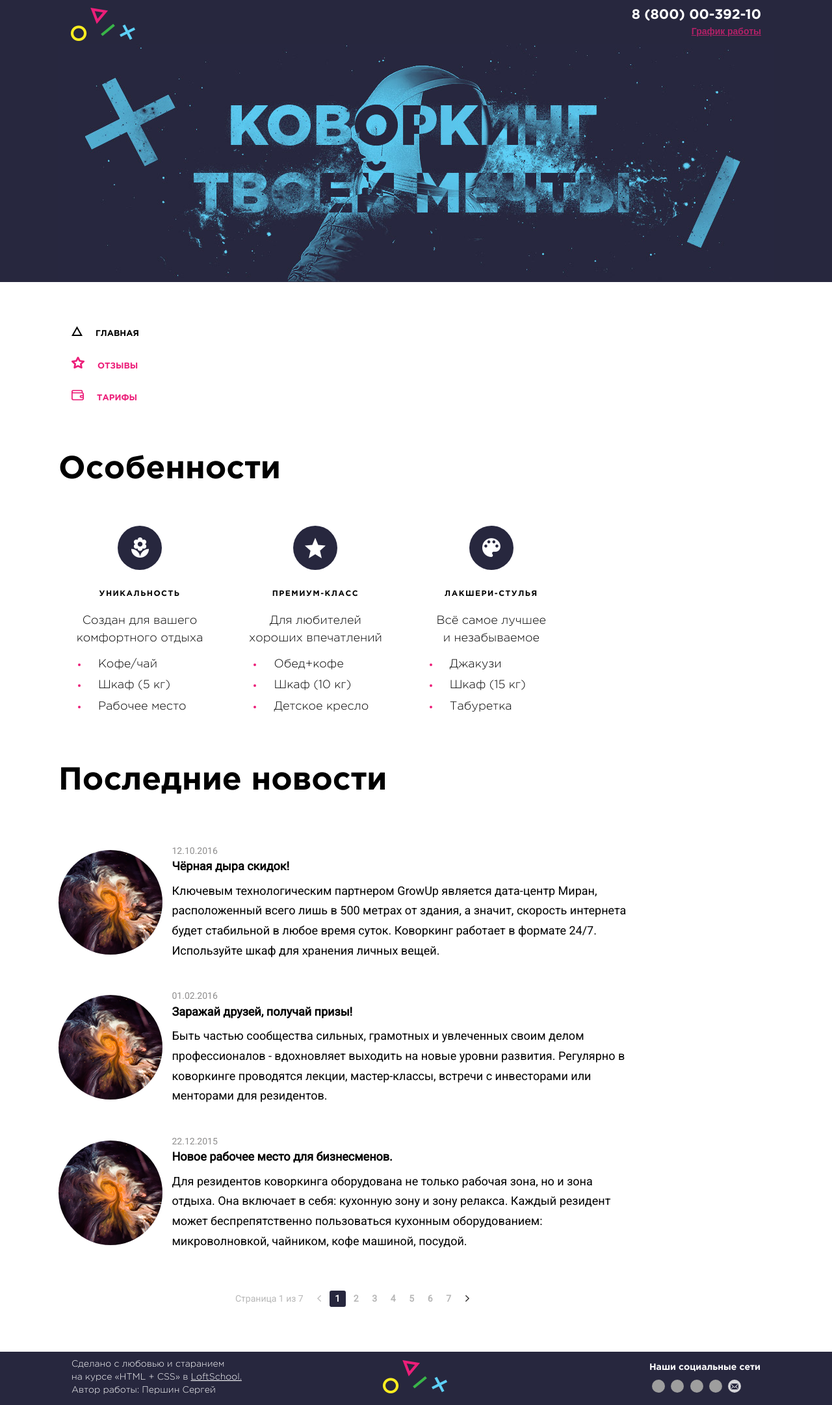
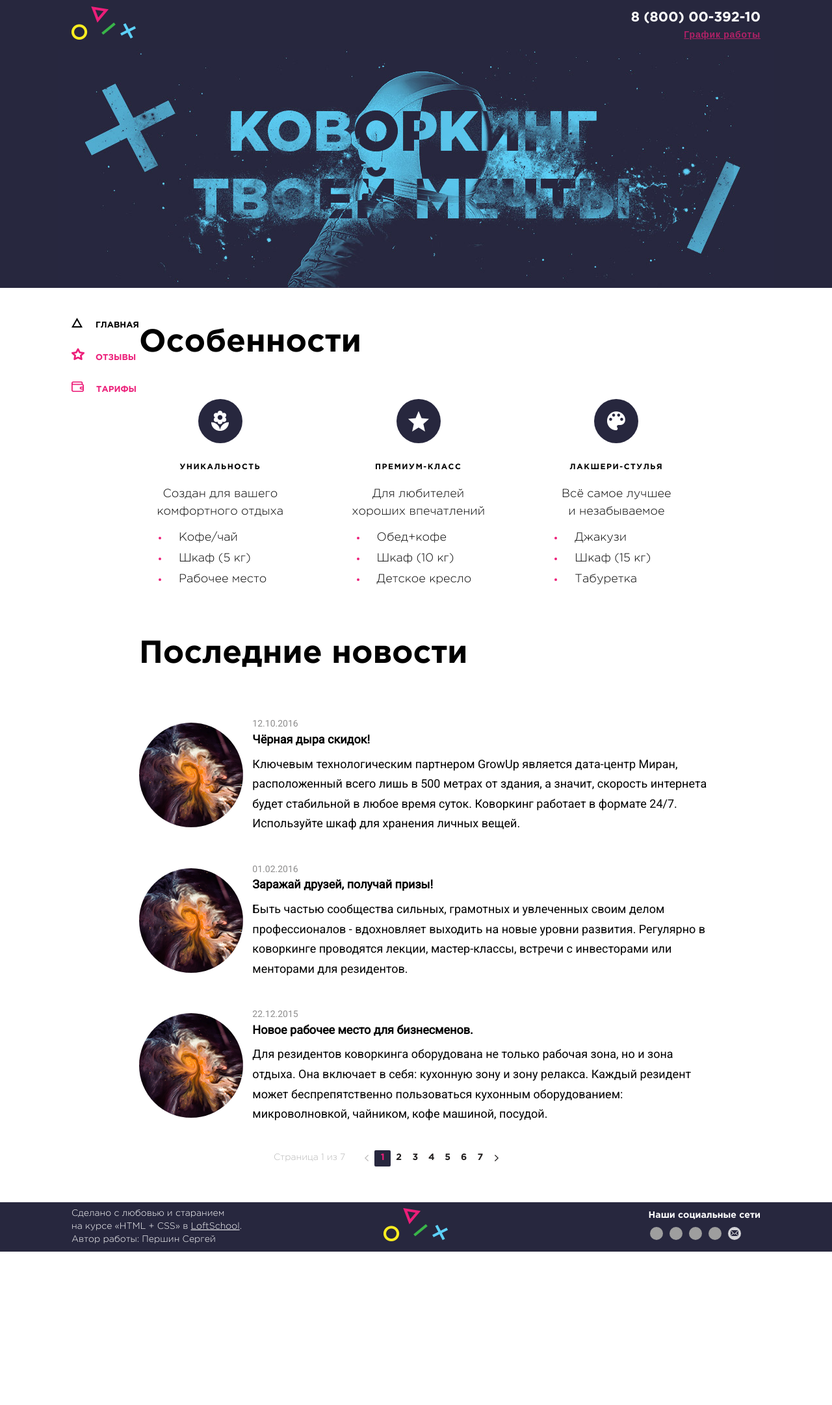
Before and after one commit to Qbic007/qbic007.github.io, a PHP site: page /main.html in a window 1280 px wide. Shown: the whole page at 65% size. After the commit the page ends 1926 px from the top, so only its background shows below. Run offline with PHP 8.4, Linux system fonts and the light colour scheme; grey boxes are pictures that could not be loaded.

Commit message:
main page updated

```diff
--- /dev/null
+++ b/coworking/css/blocks/features.css
@@ -0,0 +1,65 @@
+.features {
+    margin-top: 50px;
+    font: 18px/1.42 GothamPro, sans-serif;
+}
+
+.features__list {
+    margin-top: 51px;
+    padding-left: 0;
+    display: flex;
+    justify-content: space-between;
+}
+
+.features__list-item {
+    vertical-align: top;
+}
+
+.features__icon-container {
+    background-color: #27273e;
+    width: 68px;
+    height: 68px;
+    border-radius: 50%;
+    display: flex;
+    align-items: center;
+    justify-content: center;
+    margin: auto;
+}
+
+.features__title {
+    margin-top: 28px;
+    margin-bottom: 0;
+    font-size: 12px;
+    text-transform: uppercase;
+    font-weight: bold;
+    letter-spacing: 1.5px;
+}
+
+.features__description {
+    margin-top: 20px;
+    line-height: 1.5em;
+}
+
+.features__feature-list {
+    margin-top: 10px;
+    padding-left: 0;
+    margin-left: 45px;
+    line-height: 1.8em;
+}
+
+.features__feture-list-item {
+    list-style: disc;
+    color: #ec1e79;
+    text-align: left;
+    padding-left: 16px;
+}
+
+.features__feature-list-item-text {
+    color: black;
+}
+
+.features__list-item {
+    display: inline-block;
+    width: 250px;
+    text-align: center;
+    margin-right: 15px;
+}
--- /dev/null
+++ b/coworking/css/blocks/header-banner.css
@@ -0,0 +1,8 @@
+.header-banner {
+    display: flex;
+    justify-content: center;
+}
+
+.banner__image {
+    display: block;
+}
--- a/coworking/css/blocks/title.css
+++ b/coworking/css/blocks/title.css
@@ -4,3 +4,8 @@
     font-weight: bold;
     color: #221f1f;
 }
+
+.section-title {
+    font: 49px/1.42 GothamPro, sans-serif;
+    font-weight: bold;
+}
--- a/coworking/css/styles.css
+++ b/coworking/css/styles.css
@@ -2,6 +2,7 @@
 @import "./base/base.css";
 @import "base/fonts.css";
 @import "blocks/header.css";
+@import "blocks/header-banner.css";
 @import "blocks/logo.css";
 @import "blocks/info.css";
 @import "blocks/main.css";
@@ -9,6 +10,8 @@
 @import "blocks/main-content.css";
 @import "blocks/breadcrumbs.css";
 @import "blocks/title.css";
+@import "blocks/features.css";
+@import "blocks/news.css";
 @import "blocks/post.css";
 @import "blocks/reviews.css";
 @import "blocks/pagination.css";
--- a/coworking/main.html
+++ b/coworking/main.html
@@ -1,54 +1,42 @@
-<!DOCTYPE html>
-<html lang="en">
-
+<!doctype html>
+<html lang="ru">
 <head>
     <meta charset="UTF-8">
-    <meta name="viewport" content="width=device-width, initial-scale=1.0">
-    <meta http-equiv="X-UA-Compatible" content="ie=edge">
-    <link rel="stylesheet" href="./css/main.css">
-    <link href="https://fonts.googleapis.com/css?family=Open+Sans&display=swap" rel="stylesheet">
-    <link href="https://fonts.googleapis.com/css?family=Roboto&display=swap" rel="stylesheet">
-    <title>Воркадиум</title>
+    <meta name="viewport"
+          content="width=device-width, user-scalable=no, initial-scale=1.0, maximum-scale=1.0, minimum-scale=1.0">
+    <link rel="stylesheet" href="css/styles.css">
+    <title>Воркадиум - Отзывы</title>
 </head>
-
 <body>
     <div class="wrapper">
         <header class="header">
-            <div class="container header__container">
-                <div class="logo logo_header">
-                    <a href="#" class="logo__link">
-                        <img src="./img/logo.png" alt="Логотип Workadium" class="logo__image">
+            <div class="container container__header">
+                <div class="logo">
+                    <a href="#">
+                        <img src="img/logo.png" height="51" width="99" class="logo_img" alt="Логотип Ворнадиум"/>
                     </a>
                 </div>
-                <address class="contact-info">
-                    <a href="tel:+78000039210" class="contact-info__phone">8 (800) 00-392-10</a>
-                    <a href="#" class="contact-info__shedule-link">График работы</a>
+                <address class="info">
+                    <a href="tel:88000039210" class="info__phone">8 (800) 00-392-10</a>
+                    <a href="#" class="info__schedule-link">График работы</a>
                 </address>
             </div>
+            <div class="header-banner">
+                <img src="./img/banner.jpg" alt="" class="banner__image">
+            </div>
         </header>
-        <section class="banner">
-            <img src="./img/banner.jpg" alt="" class="banner__image">
-        </section>
-        <main class="container">
-            <aside class="aside">
-                <nav class="left-menu">
-                    <ul class="left-menu__list">
-                        <li class="left-menu__list-item left-menu__list-item_active">
-                            <a href="#"
-                               class="left-menu__list-item-link left-menu__list-item-link_icon_main">Главная</a>
-                        </li>
-                        <li class="left-menu__list-item">
-                            <a href="#"
-                               class="left-menu__list-item-link left-menu__list-item-link_icon_reviews">Отзывы</a>
-                        </li>
-                        <li class="left-menu__list-item">
-                            <a href="#"
-                               class="left-menu__list-item-link left-menu__list-item-link_icon_tariffs">Тарифы</a>
-                        </li>
+        <main class="main">
+            <div class="container container__main">
+                <aside class="sidebar">
+                    <nav class="menu">
+                        <ul class="menu__list">
+                            <li><a href="#" class="menu__item menu__item_icon_triangle menu__item_active">Главная</a></li>
+                            <li><a href="#" class="menu__item menu__item_icon_star">Отзывы</a></li>
+                            <li><a href="#" class="menu__item menu__item_icon_wallet">Тарифы</a></li>
                         </ul>
                     </nav>
                 </aside>
-            <div class="content">
+                <div class="main-content">
                     <section class="features">
                         <h1 class="section-title">Особенности</h1>
                         <ul class="features__list">
@@ -147,56 +135,60 @@
                                 </div>
                             </div>
                         </div>
+
                         <div class="pagination">
-                        Страница 1 из 7
-                        <ul class="pagination__pager">
-                            <li class="pagination__link-left"><img src="./img/left_pager.png" alt=""
-                                                                   class="pagination__link-left-icon"></li>
-                            <li class="pagination__link pagination__link_active">1</li>
-                            <li class="pagination__link pagination__link">2</li>
-                            <li class="pagination__link pagination__link">3</li>
-                            <li class="pagination__link pagination__link">4</li>
-                            <li class="pagination__link pagination__link">5</li>
-                            <li class="pagination__link pagination__link">6</li>
-                            <li class="pagination__link pagination__link">7</li>
-                            <li class="pagination__link-right"><img src="./img/right_pager.png" alt=""
-                                                                    class="pagination__link-left-icon"></li>
+                            <span class="pagination__info">Страница 1 из 7</span>
+                            <ul class="pagination__list">
+                                <li><a href="#" class="pagination__item pagination__item_left"></a></li>
+                                <li><a href="#" class="pagination__item pagination__item_active">1</a></li>
+                                <li><a href="#" class="pagination__item">2</a></li>
+                                <li><a href="#" class="pagination__item">3</a></li>
+                                <li><a href="#" class="pagination__item">4</a></li>
+                                <li><a href="#" class="pagination__item">5</a></li>
+                                <li><a href="#" class="pagination__item">6</a></li>
+                                <li><a href="#" class="pagination__item">7</a></li>
+                                <li><a href="#" class="pagination__item pagination__item_right"></a></li>
                             </ul>
                         </div>
                     </section>
                 </div>
+            </div>
         </main>
         <footer class="footer">
-            <div class="container footer__container">
-                <div class="info">
+            <div class="container container__footer">
+                <div class="author">
                     Сделано с любовью и старанием <br>
-                    на курсе «HTML + CSS» в <a href="https://loftshool.com" target="_blank" class="info__loft-link">
-                    LoftSchool.</a> <br>
+                    на курсе «HTML + CSS» в
+                    <a href="http://loftschool.ru" target="_blank" class="author__link">LoftSchool</a>. <br>
                     Автор работы: Першин Сергей
                 </div>
                 <div class="logo logo__footer">
-                    <a href="#" class="logo__link">
-                        <img src="./img/logo.png" alt="Логотип Workadium" class="logo__image">
+                    <a href="#">
+                        <img src="img/logo.png" height="51" width="99" class="logo_img" alt="Логотип Ворнадиум"/>
                     </a>
                 </div>
                 <div class="socials">
-                    Наши социальные сети
-                    <div class="socials__list">
-                        <a href="http://vk.com" target="_blank"
-                           class="socials__list-item socials__list-item_icon_vk"></a>
-                        <a href="http://facebook.com" target="_blank"
-                           class="socials__list-item socials__list-item_icon_fb"></a>
-                        <a href="http://google.com" target="_blank"
-                           class="socials__list-item socials__list-item_icon_gg"></a>
-                        <a href="http://twitter.com" target="_blank"
-                           class="socials__list-item socials__list-item_icon_tw"></a>
-                        <a href="http://mail.ru" target="_blank"
-                           class="socials__list-item socials__list-item_icon_ml"></a>
-                    </div>
+                    <h5 class="socials__title">Наши социальные сети</h5>
+                    <ul class="socials__list">
+                        <li class="socials__item">
+                            <a href="http://vk.com" class="socials__link socials__link_vk" target="_blank"></a>
+                        </li>
+                        <li class="socials__item">
+                            <a href="http://facebook.com" class="socials__link socials__link_fb" target="_blank"></a>
+                        </li>
+                        <li class="socials__item">
+                            <a href="http://google.com" class="socials__link socials__link_gg" target="_blank"></a>
+                        </li>
+                        <li class="socials__item">
+                            <a href="http://twitter.com" class="socials__link socials__link_tw" target="_blank"></a>
+                        </li>
+                        <li class="socials__item">
+                            <a href="http://mail.com" class="socials__link socials__link_ml" target="_blank"></a>
+                        </li>
+                    </ul>
                 </div>
             </div>
         </footer>
     </div>
 </body>
-
 </html>
```
Also changed, not shown: coworking/css/blocks/news.css (added, +43 -0 lines). Lines whose indentation alone changed are shown as unchanged.
